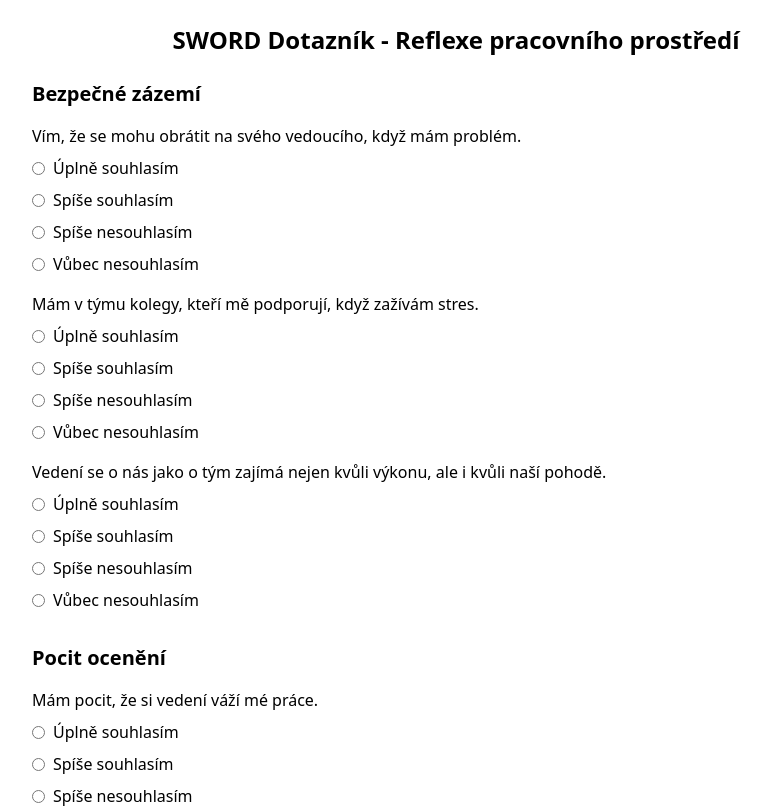
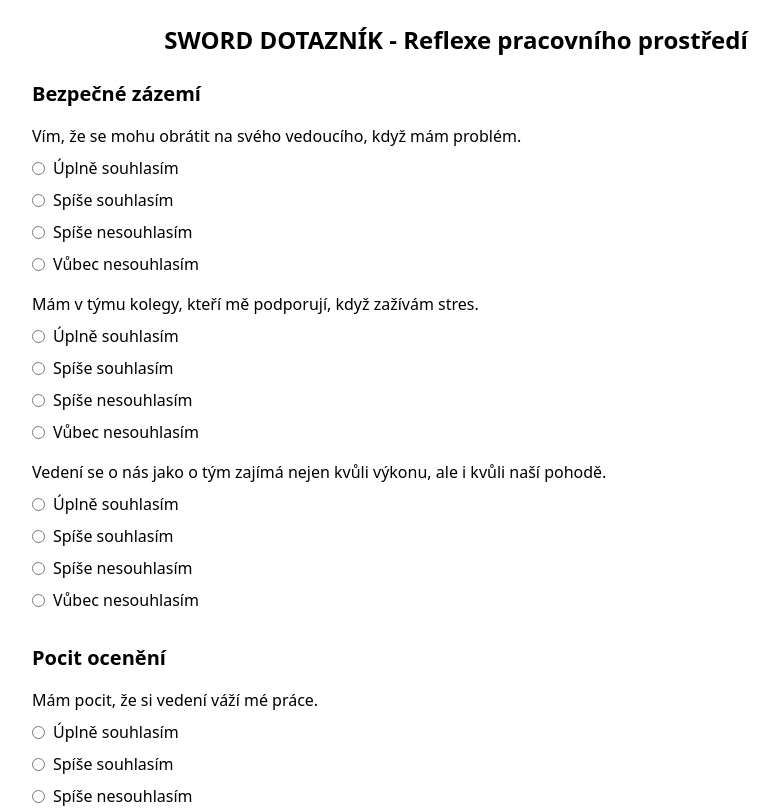
Before and after one commit to JiriSobek/sword-dotaznik, a React (Create React App) app: page / in a window 1280 px wide. Shown: the top 808 px of the page, without its empty margins (184-962 px from the left). Built offline with nearby package versions, Linux system fonts and the light colour scheme.

Commit message:
Update App.js

```diff
--- a/src/App.js
+++ b/src/App.js
@@ -193,7 +193,7 @@ export default function SwordDotaznik() {
 
   return (
     <div className="max-w-4xl mx-auto p-6">
-      <h1 className="text-2xl font-bold mb-6 text-center">SWORD Dotazník - Reflexe pracovního prostředí</h1>
+      <h1 className="text-2xl font-bold mb-6 text-center">SWORD DOTAZNÍK - Reflexe pracovního prostředí</h1>
 
       {!submitted ? (
         <form>
```
